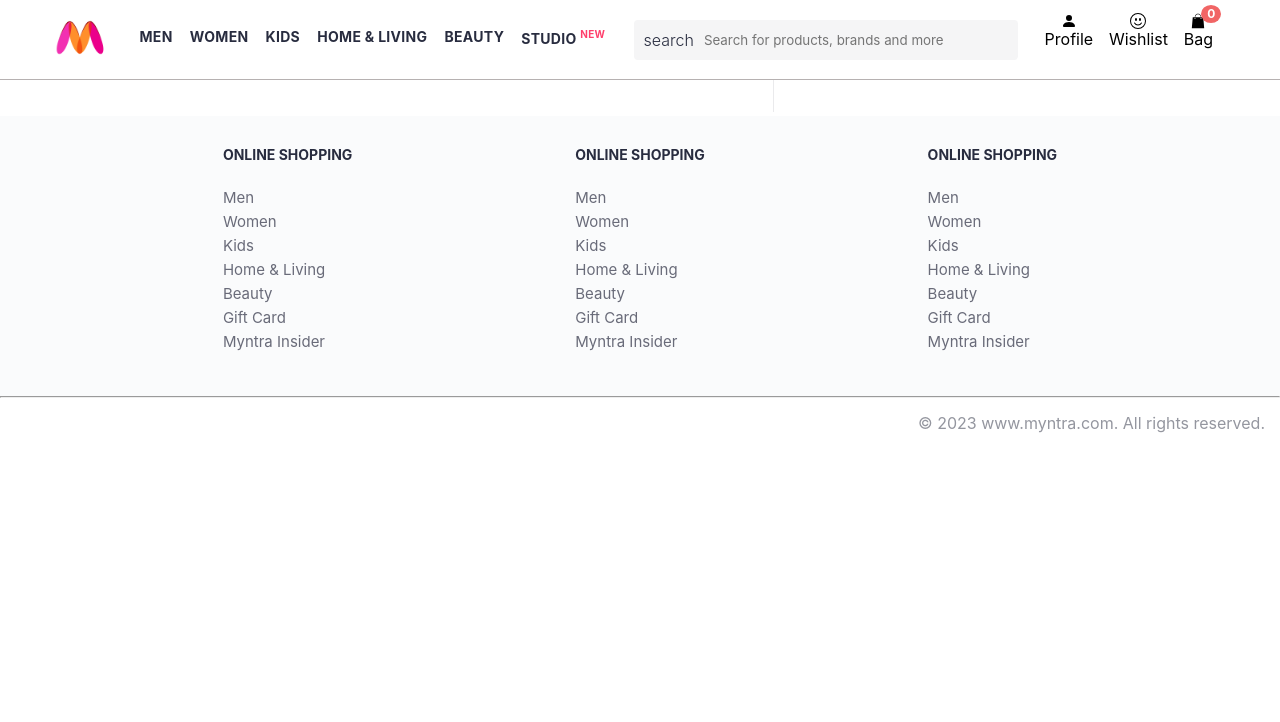
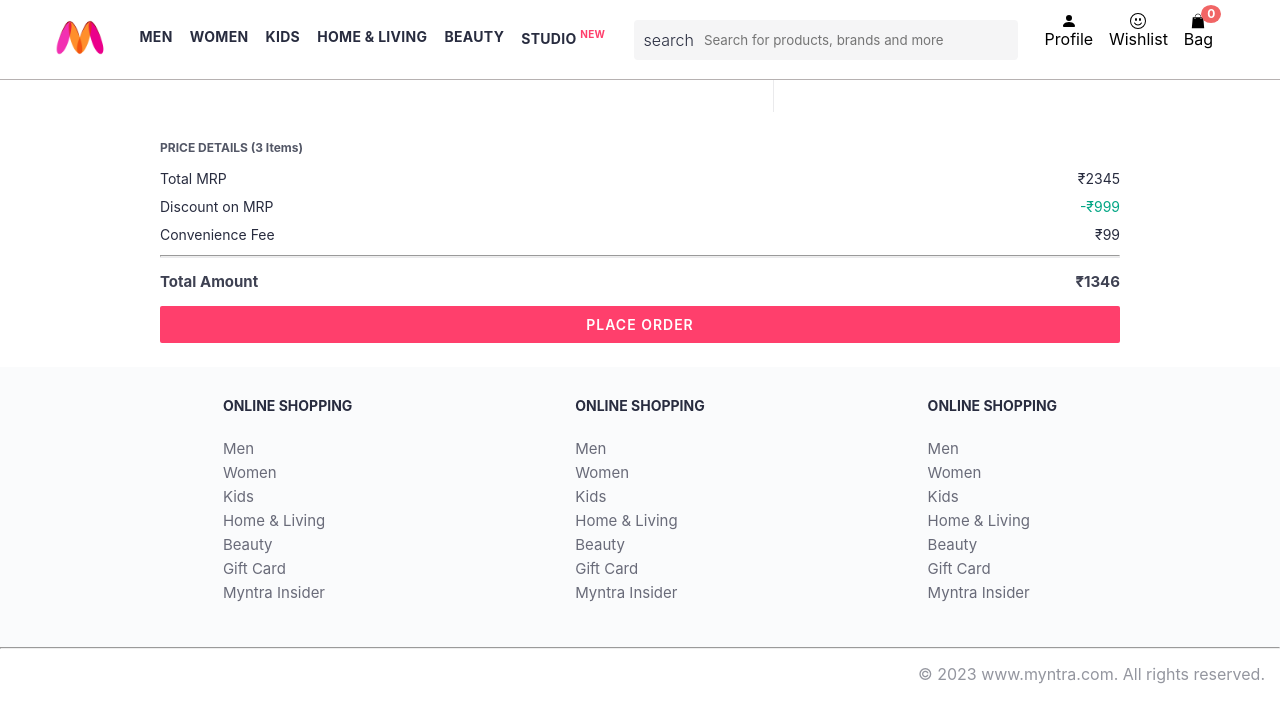
Before and after one commit to shubhamgyd/Myntra-React-Clone, a React (Vite) app: page /bag in a window 1280 px wide. Shown: the top 722 px of the page. Built offline with nearby package versions, Linux system fonts and the light colour scheme.

Commit message:
BagSummary.jsx code modified

```diff
--- a/src/components/BagSummary.jsx
+++ b/src/components/BagSummary.jsx
@@ -1,30 +1,38 @@
-const BagSummary = () => {
+const BagSummary = ({}) => {
+
+  const bagSummary = {
+    totalItem: 3,
+    totalMRP: 2345,
+    totalDiscount: 999,
+    finalPayment: 1346
+  }
+
   return (
     <>
-      <div class="bag-details-container">
-        <div class="price-header">PRICE DETAILS (${totalItem} Items) </div>
-        <div class="price-item">
-          <span class="price-item-tag">Total MRP</span>
-          <span class="price-item-value">₹${totalMRP}</span>
+      <div className="bag-details-container">
+        <div className="price-header">PRICE DETAILS ({bagSummary.totalItem} Items) </div>
+        <div className="price-item">
+          <span className="price-item-tag">Total MRP</span>
+          <span className="price-item-value">₹{bagSummary.totalMRP}</span>
         </div>
-        <div class="price-item">
-          <span class="price-item-tag">Discount on MRP</span>
-          <span class="price-item-value priceDetail-base-discount">
-            -₹${totalDiscount}
+        <div className="price-item">
+          <span className="price-item-tag">Discount on MRP</span>
+          <span className="price-item-value priceDetail-base-discount">
+            -₹{bagSummary.totalDiscount}
           </span>
         </div>
-        <div class="price-item">
-          <span class="price-item-tag">Convenience Fee</span>
-          <span class="price-item-value">₹99</span>
+        <div className="price-item">
+          <span className="price-item-tag">Convenience Fee</span>
+          <span className="price-item-value">₹99</span>
         </div>
         <hr />
-        <div class="price-footer">
-          <span class="price-item-tag">Total Amount</span>
-          <span class="price-item-value">₹${finalPayment}</span>
+        <div className="price-footer">
+          <span className="price-item-tag">Total Amount</span>
+          <span className="price-item-value">₹{bagSummary.finalPayment}</span>
         </div>
       </div>
-      <button class="btn-place-order">
-        <div class="css-xjhrni">PLACE ORDER</div>
+      <button className="btn-place-order">
+        <div className="css-xjhrni">PLACE ORDER</div>
       </button>
     </>
   );
--- a/src/routes/Bag.jsx
+++ b/src/routes/Bag.jsx
@@ -1,11 +1,11 @@
-import Header from "../components/Header";
-import Footer from "../components/Footer";
+import BagSummary from "../components/BagSummary";
 
 const Bag = () => {
   return (
     <main>
       <div className="bag-page">
         <div className="bag-items-container"></div>
+        <BagSummary />
         <div className="bag-summary"></div>
       </div>
     </main>
```
